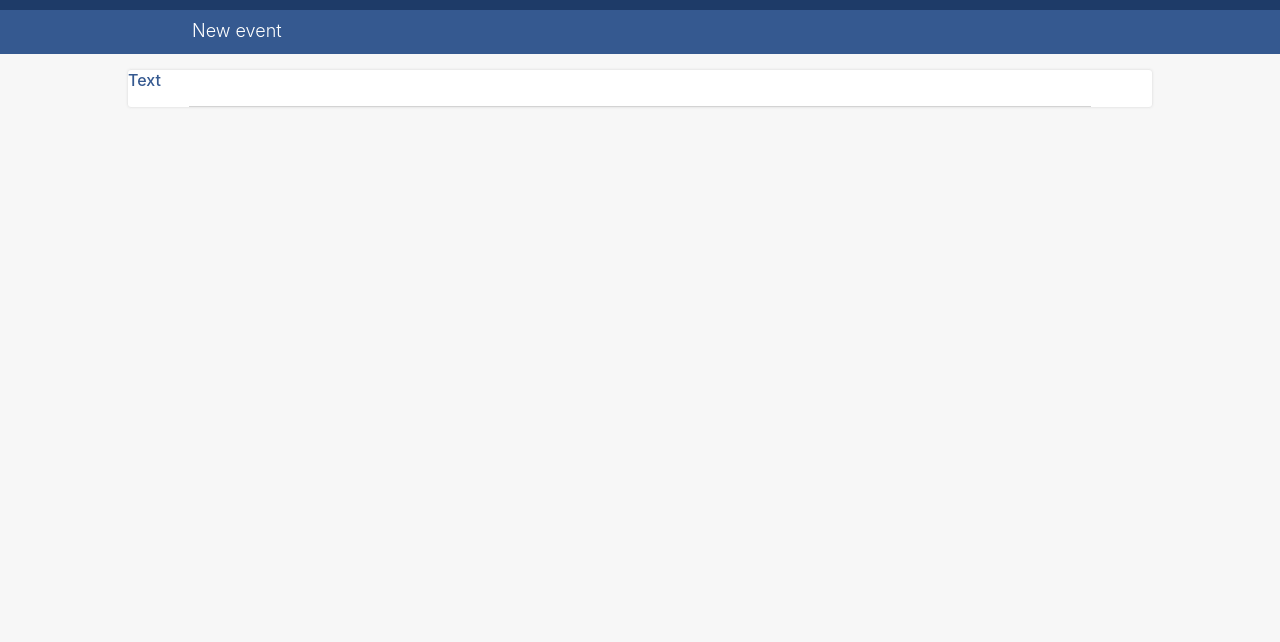
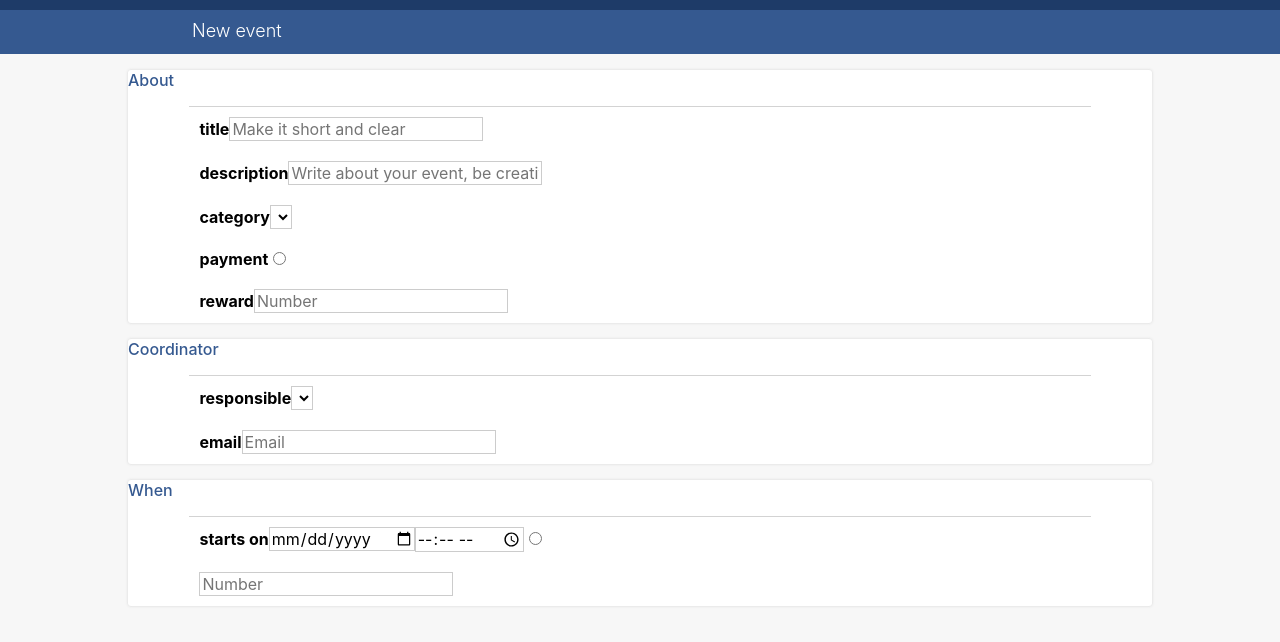
Before and after one commit to kplachecki/Form, a React (Create React App) app: page / in a window 1280 px wide. Shown: the top 642 px of the page. Built offline with nearby package versions, Linux system fonts and the light colour scheme.

Commit message:
added form parts

```diff
--- a/src/App.js
+++ b/src/App.js
@@ -1,12 +1,157 @@
 import React, { Component } from "react";
 import Header from "./containers/Header/Header";
-import Form from "./containers/Form/Form";
+import Forms from "./containers/Forms/Forms";
 
 class App extends Component {
+  state = {
+    formElements: {
+      title: {
+        form: "About",
+        label: "title",
+        elementType: "input",
+        elementConfig: {
+          type: "text",
+          placeholder: "Make it short and clear"
+        },
+        value: "",
+        validation: { required: true },
+        valid: false,
+        touched: false
+      },
+      description: {
+        form: "About",
+        label: "description",
+        elementType: "input",
+        elementConfig: {
+          type: "textarea",
+          placeholder: "Write about your event, be creative",
+          maxLength: 140
+        },
+        value: "",
+        validation: { required: true },
+        valid: false,
+        touched: false
+      },
+      category: {
+        form: "About",
+        label: "category",
+        elementType: "select",
+        elementConfig: {
+          options: [],
+          placeholder: "Select category"
+        },
+        value: "",
+        validation: {},
+        valid: true
+      },
+      payment: {
+        form: "About",
+        label: "payment",
+        elementType: "input",
+        elementConfig: {
+          type: "radio"
+        },
+        value: "",
+        validation: {},
+        valid: true
+      },
+      reward: {
+        form: "About",
+        label: "reward",
+        elementType: "input",
+        elementConfig: {
+          type: "number",
+          placeholder: "Number"
+        },
+        value: "",
+        validation: {},
+        valid: true,
+        touched: false
+      },
+      responsible: {
+        form: "Coordinator",
+        label: "responsible",
+        elementType: "select",
+        elementConfig: {
+          options: []
+        },
+        value: "",
+        validation: { required: true },
+        valid: true
+      },
+      email: {
+        form: "Coordinator",
+        label: "email",
+        elementType: "input",
+        elementConfig: {
+          type: "email",
+          placeholder: "Email"
+        },
+        value: "",
+        validation: {
+          required: false,
+          isEmail: true
+        },
+        valid: false,
+        touched: false
+      },
+      startsOn: {
+        form: "When",
+        label: "starts on",
+        elementType: "inputDateTime",
+        elementConfig: {
+          date: {
+            type: "date",
+            placeholder: "dd/mm/yy"
+          },
+          time: {
+            type: "time",
+            placeholder: "--:--"
+          },
+          radio: {
+            type: "radio"
+          }
+        },
+        value: { date: "", time: "", radio: "" },
+        validation: {
+          date: { required: true },
+          time: { required: true },
+          radio: {}
+        },
+        valid: { date: false, time: false, radio: true },
+        touched: false
+      },
+
+      duration: {
+        form: "When",
+        elementType: "input",
+        elementConfig: {
+          type: "number",
+          placeholder: "Number"
+        },
+        value: "",
+        validation: {},
+        valid: true,
+        touched: false
+      }
+    },
+    formParts: {
+      about: {
+        title: "About"
+      },
+      coordinator: {
+        title: "Coordinator"
+      },
+      when: {
+        title: "When"
+      }
+    },
+    formIsValid: false
+  };
   render() {
     return (
       <React.Fragment>
-        <Header /> <Form />
+        <Header /> <Forms {...this.state} />
       </React.Fragment>
     );
   }
--- /dev/null
+++ b/src/components/UI/Input/Input.js
@@ -0,0 +1,92 @@
+import React from "react";
+import classes from "./Input.module.css";
+
+const input = props => {
+  let inputElement = null;
+  const inputClasses = [classes.InputElement];
+
+  if (props.invalid && props.shouldValidate && props.touched) {
+    inputClasses.push(classes.Invalid);
+  }
+
+  switch (props.elementType) {
+    case "input":
+      inputElement = (
+        <input
+          className={inputClasses.join(" ")}
+          {...props.elementConfig}
+          value={props.value}
+          onChange={props.changed}
+        />
+      );
+      break;
+    case "textarea" && "input":
+      inputElement = (
+        <textarea
+          className={inputClasses.join(" ")}
+          {...props.elementConfig}
+          value={props.value}
+          onChange={props.changed}
+        />
+      );
+      break;
+    case "select":
+      inputElement = (
+        <select
+          className={inputClasses.join(" ")}
+          value={props.value}
+          onChange={props.changed}
+        >
+          {props.elementConfig.options.map(option => (
+            <option key={option.value} value={option.value}>
+              {option.displayValue}
+            </option>
+          ))}
+        </select>
+      );
+      break;
+    case "inputDateTime":
+      console.log({ ...props.elementConfig });
+      inputElement = (
+        <React.Fragment>
+          <input
+            className={inputClasses.join(" ")}
+            {...props.elementConfig.date}
+            value={props.value.date}
+            onChange={props.changed}
+          />
+          <input
+            className={inputClasses.join(" ")}
+            {...props.elementConfig.time}
+            value={props.value}
+            onChange={props.changed}
+          />
+          <input
+            className={inputClasses.join(" ")}
+            {...props.elementConfig.radio}
+            value={props.value}
+            onChange={props.changed}
+          />
+        </React.Fragment>
+      );
+      break;
+    default:
+      inputElement = (
+        <input
+          className={inputClasses.join(" ")}
+          {...props.elementConfig}
+          value={props.value}
+          onChange={props.changed}
+        />
+      );
+  }
+
+  return (
+    <div className={classes.Input}>
+      <label className={classes.Label}>{props.label}</label>
+      {inputElement}
+    </div>
+  );
+};
+
+export default input;
--- /dev/null
+++ b/src/components/UI/Input/Input.module.css
@@ -0,0 +1,27 @@
+.Input {
+  width: 70%;
+  padding: 10px;
+  box-sizing: border-box;
+}
+
+.Label {
+  width: 20%;
+  font-weight: bold;
+  margin-bottom: 8px;
+}
+
+.InputElement {
+  border: 1px solid #ccc;
+  background-color: white;
+  font: inherit;
+}
+
+.InputElement:focus {
+  outline: none;
+  background-color: #ccc;
+}
+
+.Invalid {
+  border: 1px solid red;
+  background-color: #fda49a;
+}
--- a/src/containers/Form/Form.js
+++ /dev/null
@@ -1,11 +0,0 @@
-import React from "react";
-import classes from "./Form.module.css";
-
-const form = props => (
-  <div className={classes.Body}>
-    <p className={classes.Text}>Text</p>
-    <div className={classes.Form} />
-  </div>
-);
-
-export default form;
--- /dev/null
+++ b/src/containers/Forms/Form/Form.js
@@ -0,0 +1,12 @@
+import React from "react";
+import classes from "./Form.module.css";
+
+const form = props => {
+  return (
+    <div className={classes.Body}>
+      <p className={classes.Text}>{props.title}</p>
+      <div className={classes.Form}>{props.children}</div>
+    </div>
+  );
+};
+export default form;
--- /dev/null
+++ b/src/containers/Forms/Form/Form.module.css
@@ -0,0 +1,16 @@
+.Body {
+  width: 80%;
+  margin: 15px auto;
+  background-color: white;
+  border-radius: 3px;
+  box-shadow: 0px 0px 3px lightgray;
+}
+.Form {
+  width: 88%;
+  border-top: 1px solid lightgrey;
+  margin: 15px auto;
+}
+.Text {
+  color: #355990;
+  font-weight: 450;
+}
--- /dev/null
+++ b/src/containers/Forms/Forms.js
@@ -0,0 +1,58 @@
+import React, { Component } from "react";
+import classes from "./Forms.module.css";
+import Input from "../../components/UI/Input/Input";
+import Form from "./Form/Form";
+
+class Forms extends Component {
+  render() {
+    const formElementsArray = [];
+    const formPartsArray = [];
+
+    for (let key in this.props.formElements) {
+      formElementsArray.push({
+        id: key,
+        config: this.props.formElements[key]
+      });
+    }
+
+    for (let key in this.props.formParts) {
+      formPartsArray.push({
+        id: key,
+        config: this.props.formParts[key]
+      });
+    }
+
+    let form = (
+      <React.Fragment>
+        {formPartsArray.map(formPart => {
+          return (
+            <Form title={formPart.config.title}>
+              {formElementsArray.map(formElement => {
+                if (formElement.config.form === formPart.config.title) {
+                  return (
+                    <Input
+                      key={formElement.id}
+                      elementType={formElement.config.elementType}
+                      elementConfig={formElement.config.elementConfig}
+                      value={formElement.config.value}
+                      invalid={!formElement.config.valid}
+                      shouldValidate={formElement.config.validation}
+                      touched={formElement.config.touched}
+                      changed={event =>
+                        this.inputChangedHandler(event, formElement.id)
+                      }
+                      label={formElement.config.label}
+                    />
+                  );
+                } else return false;
+              })}
+            </Form>
+          );
+        })}
+      </React.Fragment>
+    );
+    return form;
+  }
+}
+
+export default Forms;
```
Also changed, not shown: src/containers/Forms/Forms.module.css (renamed from src/containers/Form/Form.module.css).
